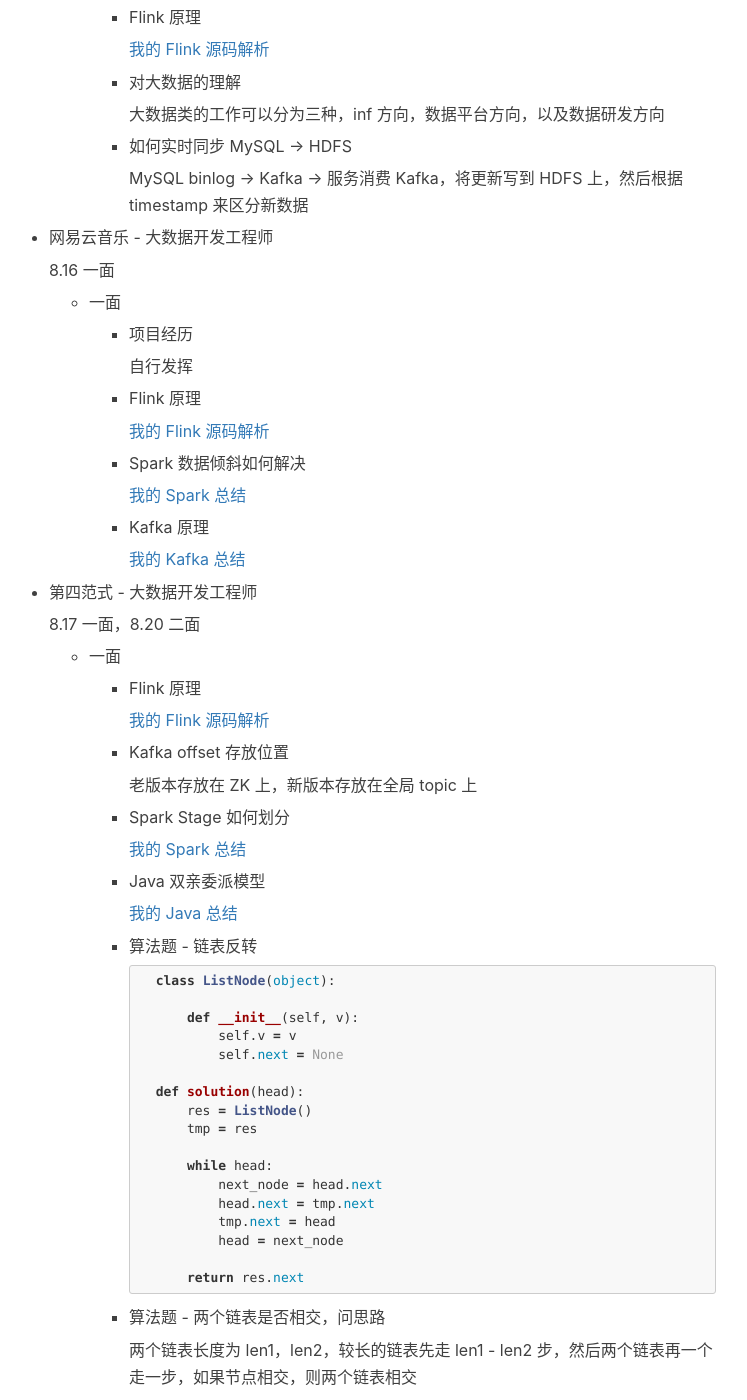
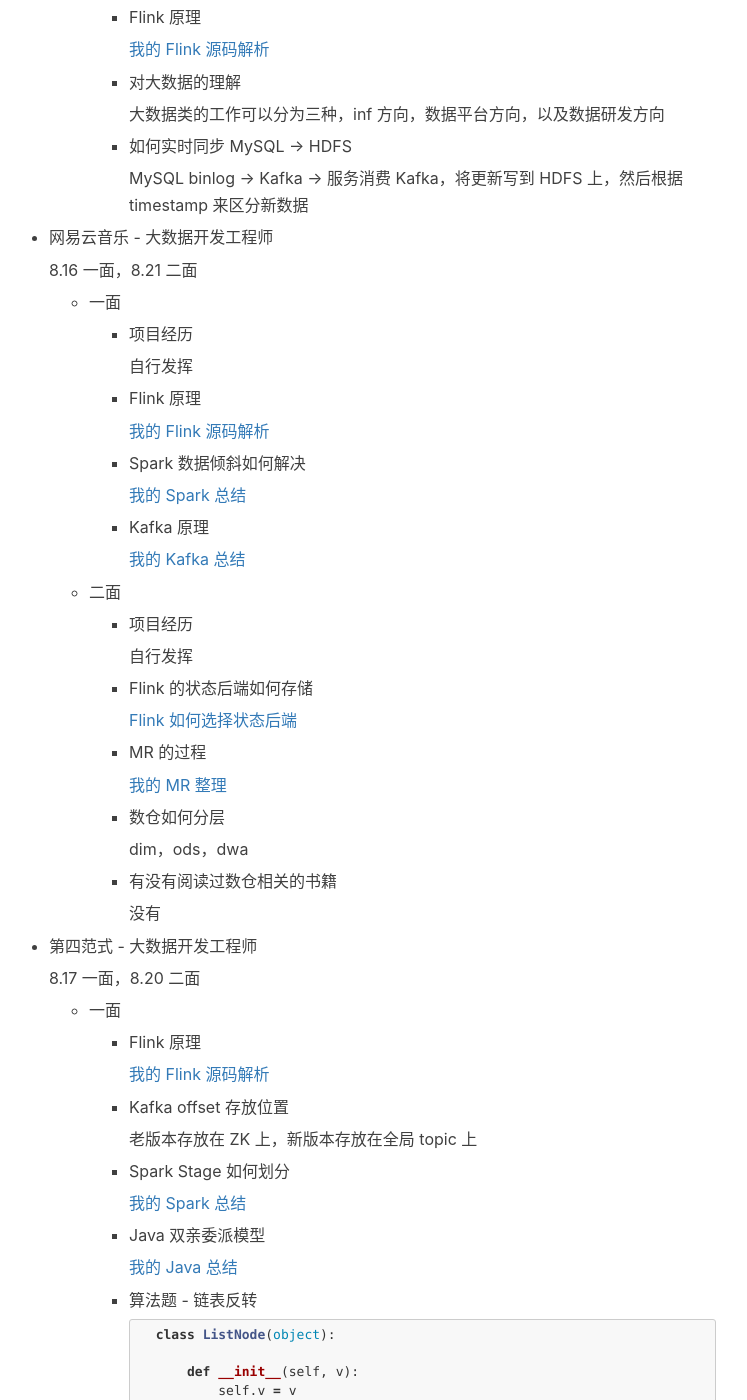
Before and after one commit to mickey0524/mickey0524.github.io, a Jekyll site: the page built from _posts/2019-07-29-autumn-interview.md, in a window 1280 px wide and 1400 px high, scrolled down 10347 px. Shown: the whole window, without its empty margins (256-1003 px from the left). Built offline with Jekyll 4.4.1, drawn with Linux system fonts in a browser that asks for light colours; nearby versions of some CDN libraries; comment, search, counter and statistics services are not loaded.

Commit message:
feat(interview): update interview

```diff
--- a/_posts/2019-07-29-autumn-interview.md
+++ b/_posts/2019-07-29-autumn-interview.md
@@ -610,7 +610,7 @@
 
 * 网易云音乐 - 大数据开发工程师
 
-    8.16 一面
+    8.16 一面，8.21 二面
 
     * 一面
 
@@ -629,6 +629,28 @@
         * Kafka 原理
 
             [我的 Kafka 总结](https://github.com/mickey0524/big-data-knowledge#kafka)
+
+    * 二面
+
+        * 项目经历
+
+            自行发挥
+
+        * Flink 的状态后端如何存储
+
+            [Flink 如何选择状态后端](http://wuchong.me/blog/2018/11/21/flink-tips-how-to-choose-state-backends/)
+
+        * MR 的过程
+
+            [我的 MR 整理](https://github.com/mickey0524/big-data-knowledge#mapreduce)
+
+        * 数仓如何分层
+
+            dim，ods，dwa
+
+        * 有没有阅读过数仓相关的书籍
+
+            没有
 
 * 第四范式 - 大数据开发工程师
 
```
